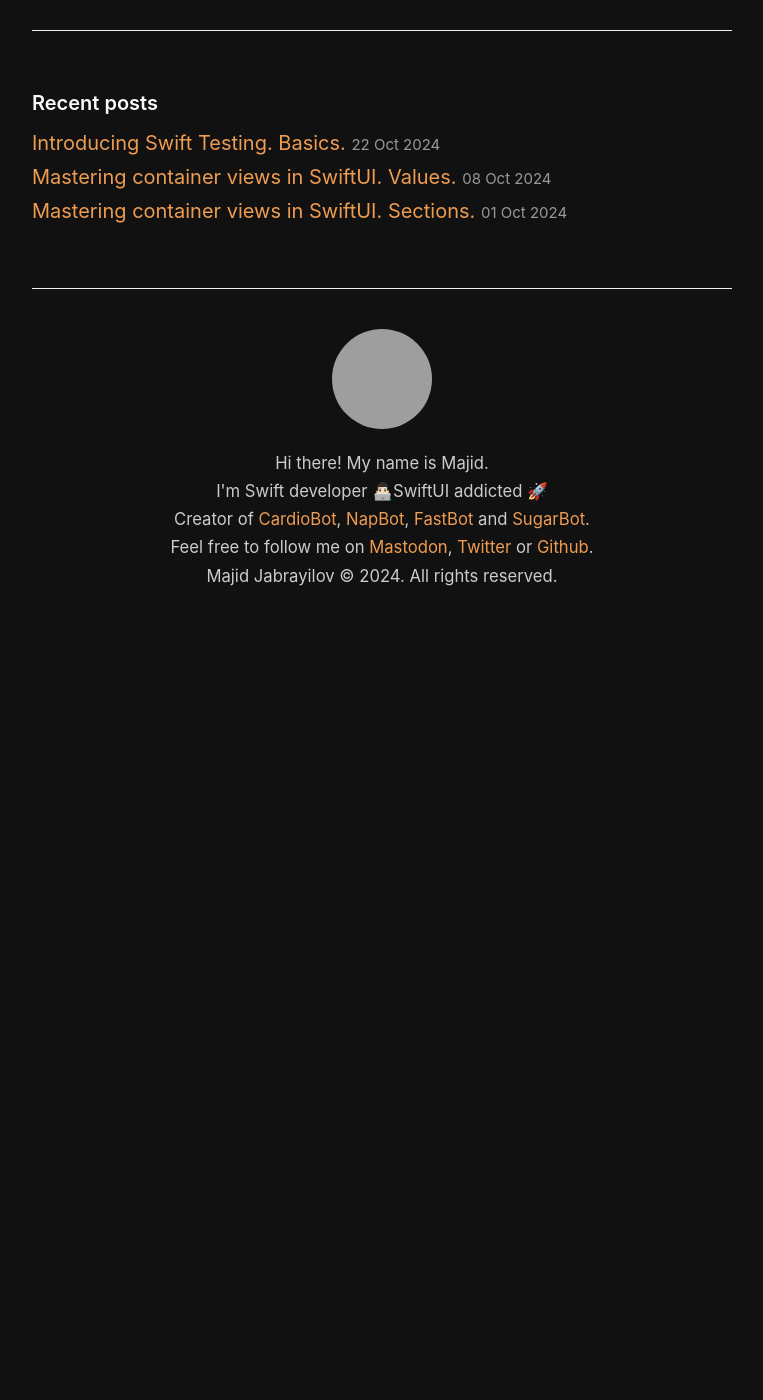
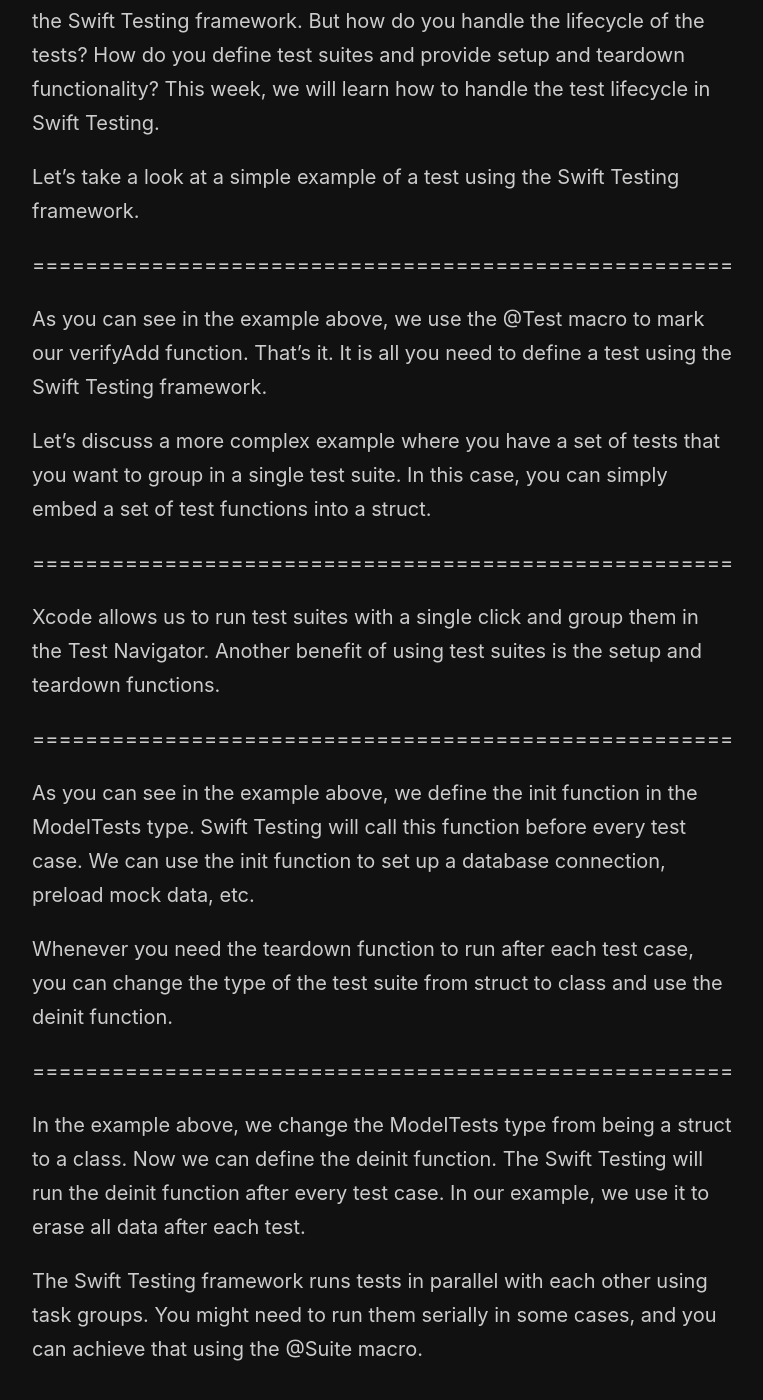
Before and after one commit to mecid/mecid.github.io, a Jekyll site: the page built from _posts/2024-10-29-introducing-swift-testing-lifecycle.md, in a window 1280 px wide and 1400 px high, scrolled down 306 px. Shown: the whole window, without its empty margins (258-1021 px from the left). Built offline with Jekyll 4.4.1, drawn with Linux system fonts in a browser that asks for light colours; before the commit the page ends 936 px from its top, so only the background shows below that; some of the changed text lies outside the part shown; grey boxes are pictures that could not be loaded.

Commit message:
swift testing lifecycle post content added

```diff
--- a/_posts/2024-10-29-introducing-swift-testing-lifecycle.md
+++ b/_posts/2024-10-29-introducing-swift-testing-lifecycle.md
@@ -2,3 +2,40 @@
 title: Introducing Swift Testing. Lifecycle
 layout: post
 ---
+
+Any function marked with the @Test macro can be a test in the world of the Swift Testing framework. But how do you handle the lifecycle of the tests? How do you define test suites and provide setup and teardown functionality? This week, we will learn how to handle the test lifecycle in Swift Testing.
+
+Let's take a look at a simple example of a test using the Swift Testing framework.
+
+=====================================================
+
+As you can see in the example above, we use the @Test macro to mark our verifyAdd function. That's it. It is all you need to define a test using the Swift Testing framework.
+
+Let's discuss a more complex example where you have a set of tests that you want to group in a single test suite. In this case, you can simply embed a set of test functions into a struct.
+
+=====================================================
+
+Xcode allows us to run test suites with a single click and group them in the Test Navigator. Another benefit of using test suites is the setup and teardown functions.
+
+=====================================================
+
+As you can see in the example above, we define the init function in the ModelTests type. Swift Testing will call this function before every test case. We can use the init function to set up a database connection, preload mock data, etc.
+
+Whenever you need the teardown function to run after each test case, you can change the type of the test suite from struct to class and use the deinit function.
+
+=====================================================
+
+In the example above, we change the ModelTests type from being a struct to a class. Now we can define the deinit function. The Swift Testing will run the deinit function after every test case. In our example, we use it to erase all data after each test.
+
+
+The Swift Testing framework runs tests in parallel with each other using task groups. You might need to run them serially in some cases, and you can achieve that using the @Suite macro.
+
+=====================================================
+
+As you can see in the example above, we use the @Suite macro with the serialized option. Swift Testing will run test cases from this particular suite one by one. The Swift Testing framework doesn't require the @Suite macro and implicitly creates suites when tests are grouped in a type.
+
+Still, we can use the @Suite macro for additional attribution. For example, we can provide a title with the @Suite macro to tune the suite's display name in the Test navigator.
+
+=====================================================
+
+The @Suite macro has powerful functionality that allows us to set traits and tags, which I will cover in the upcoming post.
```
